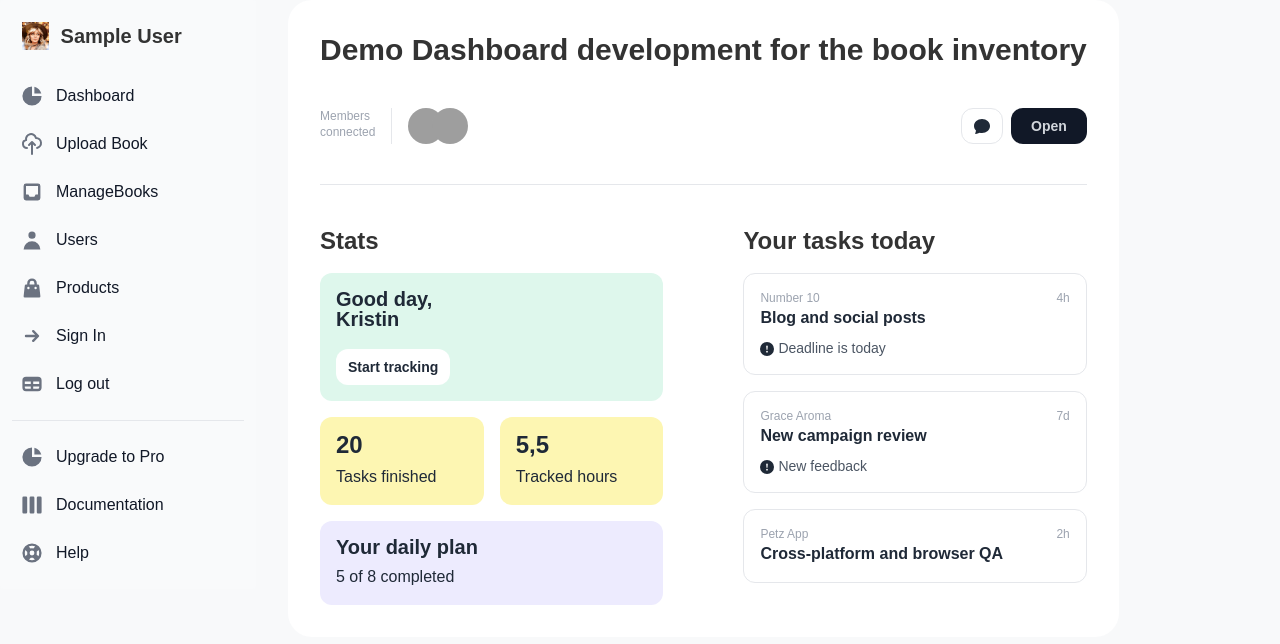
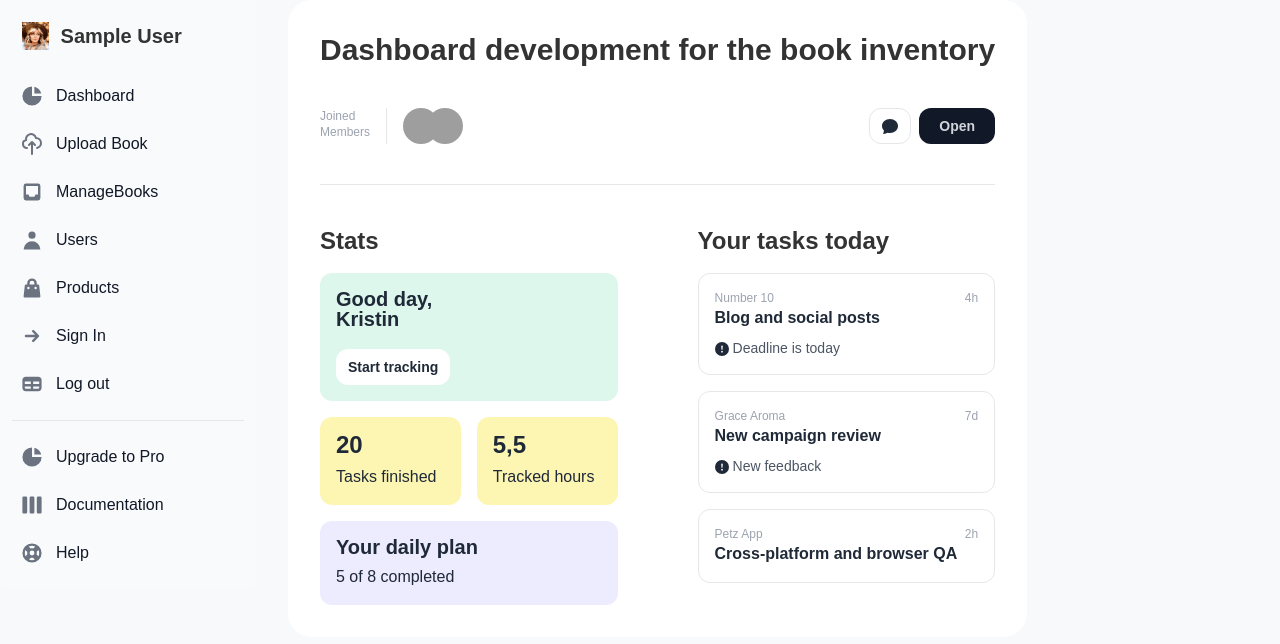
Before and after one commit to Durgesh1517/BookWise-Client, a React (Vite) app: page /admin/dashboard in a window 1280 px wide. Shown: the top 644 px of the page. Built offline with nearby package versions, Linux system fonts and the light colour scheme; no server answers; sample sign-in values are in the browser's storage; grey boxes are pictures that could not be loaded.

Commit message:
Admin Dashboard Frontend

```diff
--- a/src/Dashboard/Dashboard.jsx
+++ b/src/Dashboard/Dashboard.jsx
@@ -7,10 +7,10 @@ const Dashboard = () => {
     <div className="px-4">
       <div className="w-full mx-auto">
         <div className="bg-white rounded-3xl p-8 mb-5">
-          <h1 className="text-3xl font-bold mb-10">Demo Dashboard development for the book inventory</h1>
+          <h1 className="text-3xl font-bold mb-10"> Dashboard development for the book inventory</h1>
           <div className="flex items-center justify-between">
             <div className="flex items-stretch">
-              <div className="text-gray-400 text-xs">Members <br />connected</div>
+              <div className="text-gray-400 text-xs">Joined <br />Members</div>
               <div className="h-100 border-l mx-4"></div>
               <div className="flex flex-nowrap -space-x-3">
                 <div className="h-9 w-9">
```
